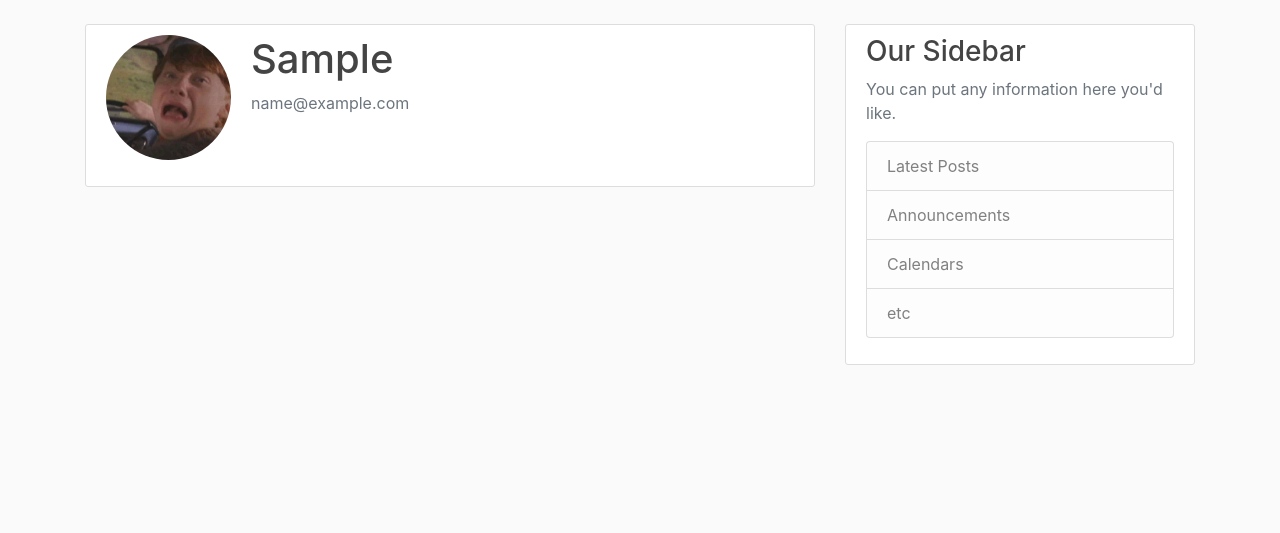
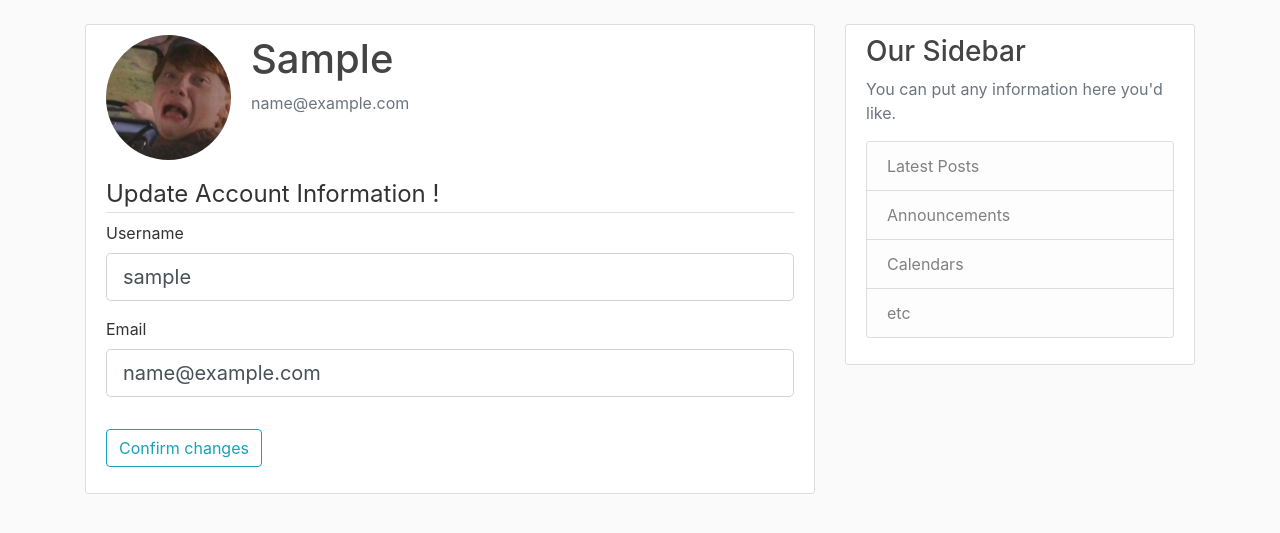
Before and after one commit to omarfessi/blogapp, a Flask app: page /account in a window 1280 px wide. Shown: the part 56-589 px from the top of the page. Run offline with Flask 2, Linux system fonts and the light colour scheme; the visitor is signed in with stand-in values (Sample User, id 1); data comes from the database, SQL or seed files in the repository.

Commit message:
Add possibility to change account informations

```diff
--- a/blogapp/forms.py
+++ b/blogapp/forms.py
@@ -4,6 +4,7 @@ from wtforms import StringField, PasswordField, SubmitField, BooleanField
 from wtforms.validators import DataRequired, Length, Email, EqualTo, ValidationError
 
 from blogapp.models import Users
+from flask_login import current_user
 
 class RegistrationForm(FlaskForm):
     username = StringField('Username', validators=[DataRequired(), Length(min=2, max=8)])
@@ -33,3 +34,20 @@ class LoginForm(FlaskForm):
         user = Users.query.filter_by(email=email.data).first()
         if not user:
             raise ValidationError(f'The following email address : {email.data} does not exist. Please log in with a valid one or register for a new account')
+
+class UpdateAccountForm(FlaskForm):
+    username = StringField('Username', validators=[DataRequired(), Length(min=2, max=8)])
+    email = StringField('Email', validators=[DataRequired(), Email()])
+    submit = SubmitField('Confirm changes')
+
+    def validate_username(self, username):
+        if current_user.username != username.data:
+            user = Users.query.filter_by(username=username.data).first()
+            if user:
+                raise ValidationError(f'The following username : {username.data} is already taken. Please choose another one')
+
+    def validate_email(self, email):
+        if current_user.email != email.data:
+            user = Users.query.filter_by(email=email.data).first()
+            if user:
+                raise ValidationError(f'The following email address : {email.data} is already taken. Please choose another one')
--- a/blogapp/routes.py
+++ b/blogapp/routes.py
@@ -3,7 +3,7 @@ from flask import render_template, url_for, flash, redirect, request
 from flask_login import login_user, current_user, logout_user, login_required
 from blogapp import app, db, bcrypt
 from blogapp.models import Users, Posts
-from blogapp.forms import RegistrationForm, LoginForm
+from blogapp.forms import RegistrationForm, LoginForm, UpdateAccountForm
 
 
 @app.route("/")
@@ -59,8 +59,20 @@ def logout():
         return(redirect(url_for('login')))
 
 
-@app.route("/account")
+@app.route("/account",  methods=['GET', 'POST'])
 @login_required
 def account():
+    form = UpdateAccountForm()
+    if form.validate_on_submit():
+        if form.username.data != current_user.username or form.email.data != current_user.email:
+            current_user.username=form.username.data
+            current_user.email=form.email.data
+            db.session.commit()
+            flash('Your account has been updated!', 'success')
+        else : flash('No Changes detected!', 'info')
+        return redirect(url_for('account'))
+    elif request.method =='GET':
+        form.username.data=current_user.username
+        form.email.data=current_user.email
     image_file = url_for('static', filename= 'profile_pics/' + current_user.image_file)
-    return render_template('account.html', title='Account', image_file = image_file)
+    return render_template('account.html', title='Account', form=form, image_file = image_file)
--- a/blogapp/templates/account.html
+++ b/blogapp/templates/account.html
@@ -1,12 +1,43 @@
 {%extends "layout.html"%} {% block content%}
 <div class="content-section">
   <div class="media">
-    <img class="rounded-circle account-img" src={{image_file}}/>
+    <img class="rounded-circle account-img" src="{{image_file}}" />
     <div class="media-body">
       <h2 class="account-heading">{{current_user.username.capitalize()}}</h2>
       <p class="text-secondary">{{current_user.email}}</p>
     </div>
   </div>
-  <!-- FORM HERE -->
+  <form method="POST" action="">
+    {{ form.csrf_token }}
+    <fieldset class="form-group">
+      <legend class="border-bottom mb4">Update Account Information !</legend>
+      <div class="form-group">
+        {{form.username.label(class="form-control-label")}} {% if
+        form.username.errors%} {{ form.username(class="form-control
+        form-control-lg is-invalid")}}
+        <div class="invalid-feedback">
+          {% for error in form.username.errors %}
+          <span> {{ error }} </span>
+          {% endfor%}
+        </div>
+        {% else %} {{form.username(class="form-control form-control-lg")}} {%
+        endif%}
+      </div>
+      <div class="form-group">
+        {{form.email.label(class="form-control-label")}} {% if
+        form.email.errors%} {{ form.email(class="form-control form-control-lg
+        is-invalid")}}
+        <div class="invalid-feedback">
+          {% for error in form.email.errors %}
+          <span> {{ error }} </span>
+          {% endfor%}
+        </div>
+        {% else %} {{form.email(class="form-control form-control-lg")}} {%
+        endif%}
+      </div>
+    </fieldset>
+
+    <div class="form-group">{{form.submit(class="btn btn-outline-info")}}</div>
+  </form>
 </div>
 {% endblock content%}
```
